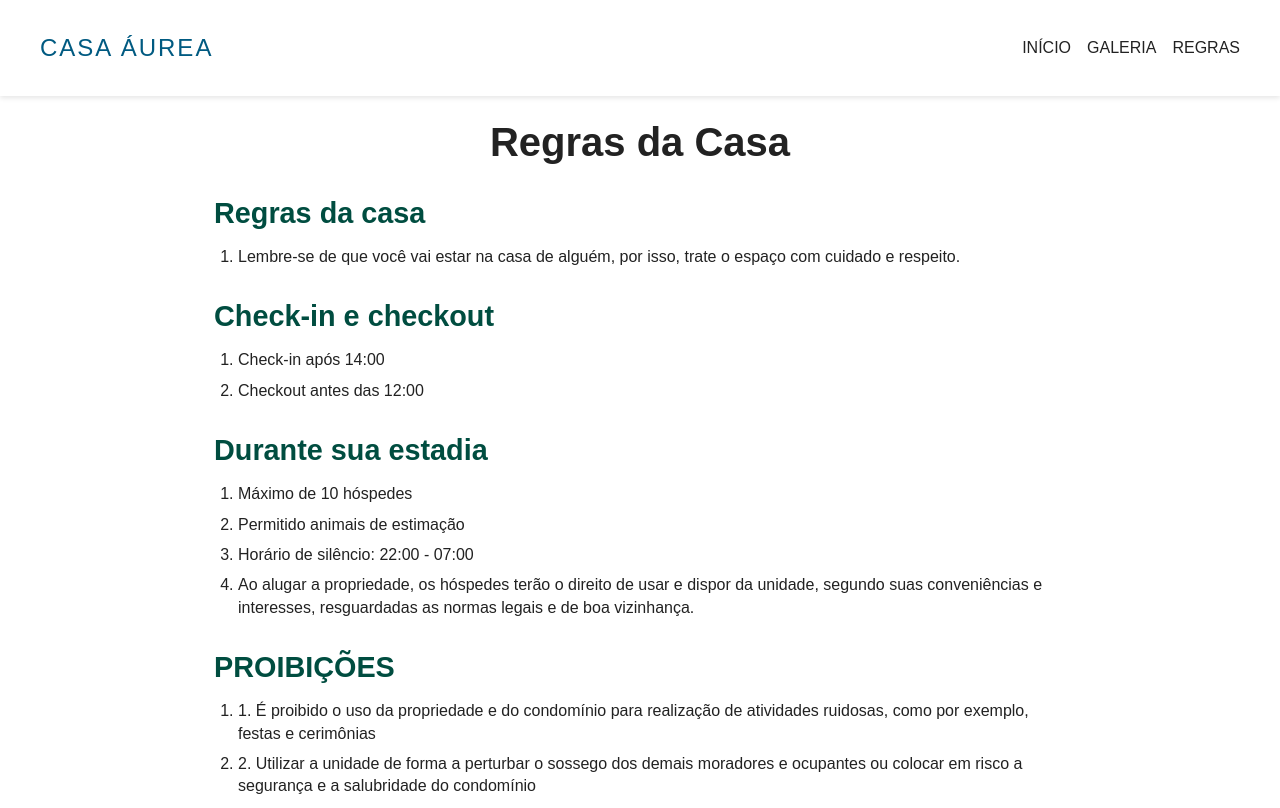
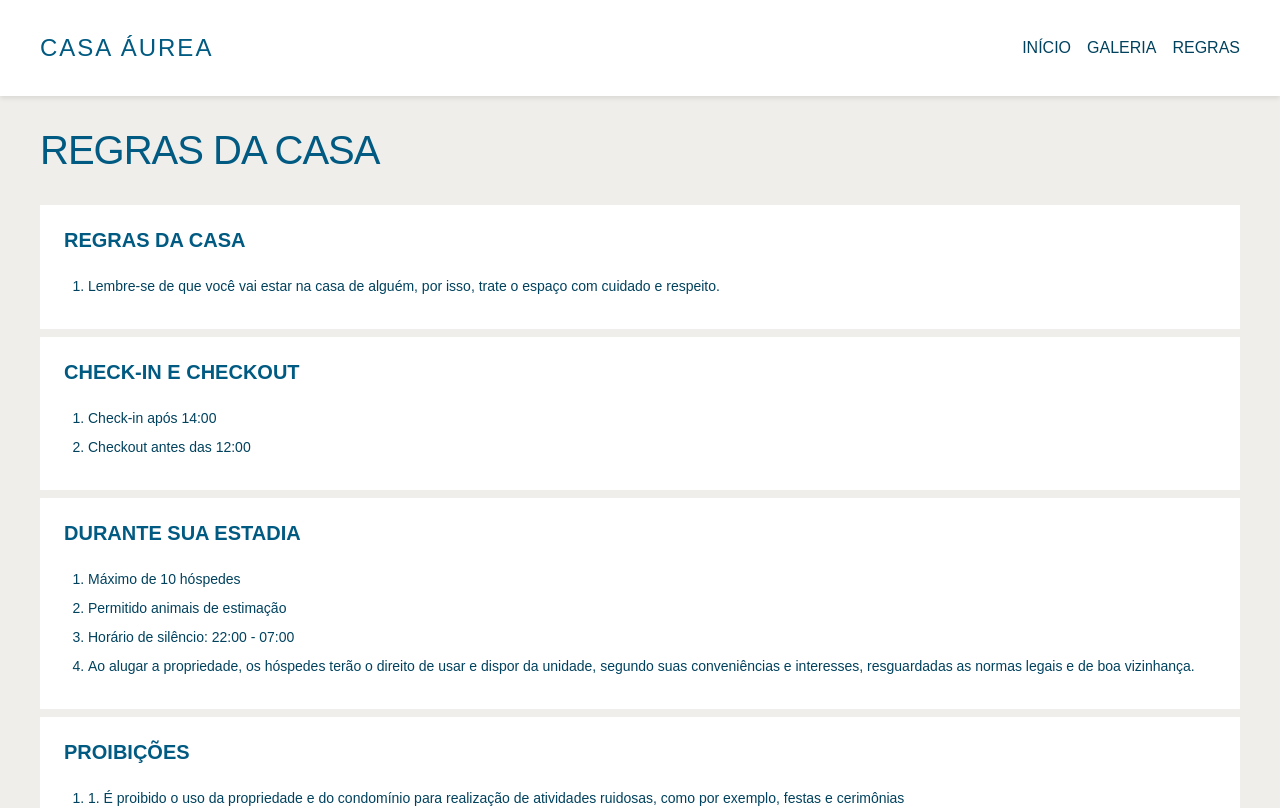
Before and after one commit to camillarussell/casa-aurea, a React (Create React App) app: page /regras in a window 1280 px wide. Shown: the top 808 px of the page. Built offline with nearby package versions, Linux system fonts and the light colour scheme.

Commit message:
style: refine component styles to improve user experience

```diff
--- a/src/components/Header/Header.module.css
+++ b/src/components/Header/Header.module.css
@@ -49,7 +49,7 @@ header.scrolled .list-item a {
   justify-content: center;
   align-items: center;
   height: 100%;
-  gap: 1rem;
+  gap: 0.75rem;
 }
 
 .listItem,
@@ -67,4 +67,8 @@ header.home:not(.scrolled) .listItem a {
   .navigation {
     padding: 0 2.5rem;
   }
+
+  .list {
+    gap: 1rem;
+  }
 }
--- a/src/components/Hero/Hero.module.css
+++ b/src/components/Hero/Hero.module.css
@@ -4,7 +4,6 @@
   width: 100%;
   height: 70vh;
   position: relative;
-  background-color: aqua;
 }
 
 .picture {
@@ -40,6 +39,7 @@
   position: relative;
   display: inline-block;
   text-align: center;
+  color: #005a81;
 }
 
 .title::after {
--- a/src/components/Rules/Rules.module.css
+++ b/src/components/Rules/Rules.module.css
@@ -1,39 +1,50 @@
-.container {
-  padding: 1.5rem;
-  max-width: 900px;
-  margin: 0 auto;
-  font-family: Arial, sans-serif;
-  color: #222;
+.gallery {
+  display: flex;
+  flex-direction: column;
+  align-items: center;
+  width: 100%;
   margin-top: 6rem;
 }
 
-.title {
-  text-align: center;
-  font-size: 2.5rem;
-  margin-bottom: 2rem;
+.section {
+  margin-bottom: 0.5rem;
+  padding: 1rem;
+  background-color: #fff;
 }
 
-.section {
-  margin-bottom: 2rem;
+.section:last-child {
+  margin-bottom: 2.5rem;
 }
 
 .sectionTitle {
-  font-size: 1.8rem;
-  margin-bottom: 1rem;
-  color: #004d40;
+  font-size: 1.25rem;
+  margin-bottom: 1.5rem;
+  text-transform: uppercase;
+  color: #005a81;
 }
 
 .list {
   list-style-type: decimal;
-  padding-left: 1.5rem;
+  padding-left: 1rem;
 }
 
 .listItem {
   margin-bottom: 0.5rem;
-  line-height: 1.4;
+  font-size: 0.875rem;
+  line-height: 1.5;
 }
 
 .paragraph {
+  font-size: 0.875rem;
   line-height: 1.5;
-  font-size: 1rem;
 }
+
+@media (min-width: 1024px) {
+  .section {
+    padding: 1.5rem;
+  }
+
+  .list {
+    padding-left: 1.5rem;
+  }
+}
--- a/src/components/Rules/Rules.tsx
+++ b/src/components/Rules/Rules.tsx
@@ -1,12 +1,13 @@
 import React from 'react';
 
 import { rulesData } from './Rules.data';
+import Title from '../Title';
 import styles from './Rules.module.css';
 
 const Rules: React.FC = () => {
   return (
     <div className={styles.container}>
-      <h1 className={styles.title}>Regras da Casa</h1>
+      <Title>Regras da casa</Title>
 
       {rulesData.map(({ title, content }) => (
         <section key={title} className={styles.section}>
--- /dev/null
+++ b/src/components/Title/Tilte.module.css
@@ -0,0 +1,15 @@
+.title {
+  width: 100%;
+  text-transform: uppercase;
+  font-size: 2rem;
+  padding: 2rem 0;
+  font-weight: 200;
+  letter-spacing: -1px;
+  color: #005a81;
+}
+
+@media (min-width: 1024px) {
+  .title {
+    font-size: 2.5rem;
+  }
+}
--- /dev/null
+++ b/src/components/Title/Tilte.tsx
@@ -0,0 +1,9 @@
+import React from 'react';
+import { TitleProps } from './Tilte.types';
+import styles from './Tilte.module.css';
+
+const Title: React.FC<TitleProps> = ({ children, className }) => {
+  return <h1 className={`${styles.title} ${className}`}>{children}</h1>;
+};
+
+export default Title;
--- /dev/null
+++ b/src/components/Title/Tilte.types.ts
@@ -0,0 +1,4 @@
+export interface TitleProps {
+  children: React.ReactNode;
+  className?: string;
+}
--- /dev/null
+++ b/src/components/Title/index.ts
@@ -0,0 +1 @@
+export { default } from './Tilte';
--- a/src/index.css
+++ b/src/index.css
@@ -17,5 +17,5 @@ code {
   padding: 0;
   box-sizing: border-box;
   font-family: 'Montserrat', sans-serif;
-  color: #222;
+  color: #00425e;
 }
--- a/src/pages/RulesPage/RulesPage.module.css
+++ b/src/pages/RulesPage/RulesPage.module.css
@@ -1,6 +1,22 @@
-.home {
-  width: 100%;
+.rules {
   display: flex;
   flex-direction: column;
   align-items: center;
+  width: 100%;
+  margin-top: 6rem;
+  background-color: #f0eeeb;
 }
+
+.maxContainer {
+  width: 100%;
+  max-width: 120rem;
+  margin: 0 auto;
+  padding: 0 1.5rem;
+  overflow: hidden;
+}
+
+@media (min-width: 1024px) {
+  .maxContainer {
+    padding: 0 2.5rem;
+  }
+}
--- a/src/pages/RulesPage/RulesPage.tsx
+++ b/src/pages/RulesPage/RulesPage.tsx
@@ -5,7 +5,9 @@ import styles from './RulesPage.module.css';
 const RulesPage: React.FC = () => {
   return (
     <main className={styles.rules}>
-      <Rules />
+      <div className={styles.maxContainer}>
+        <Rules />
+      </div>
     </main>
   );
 };
```
